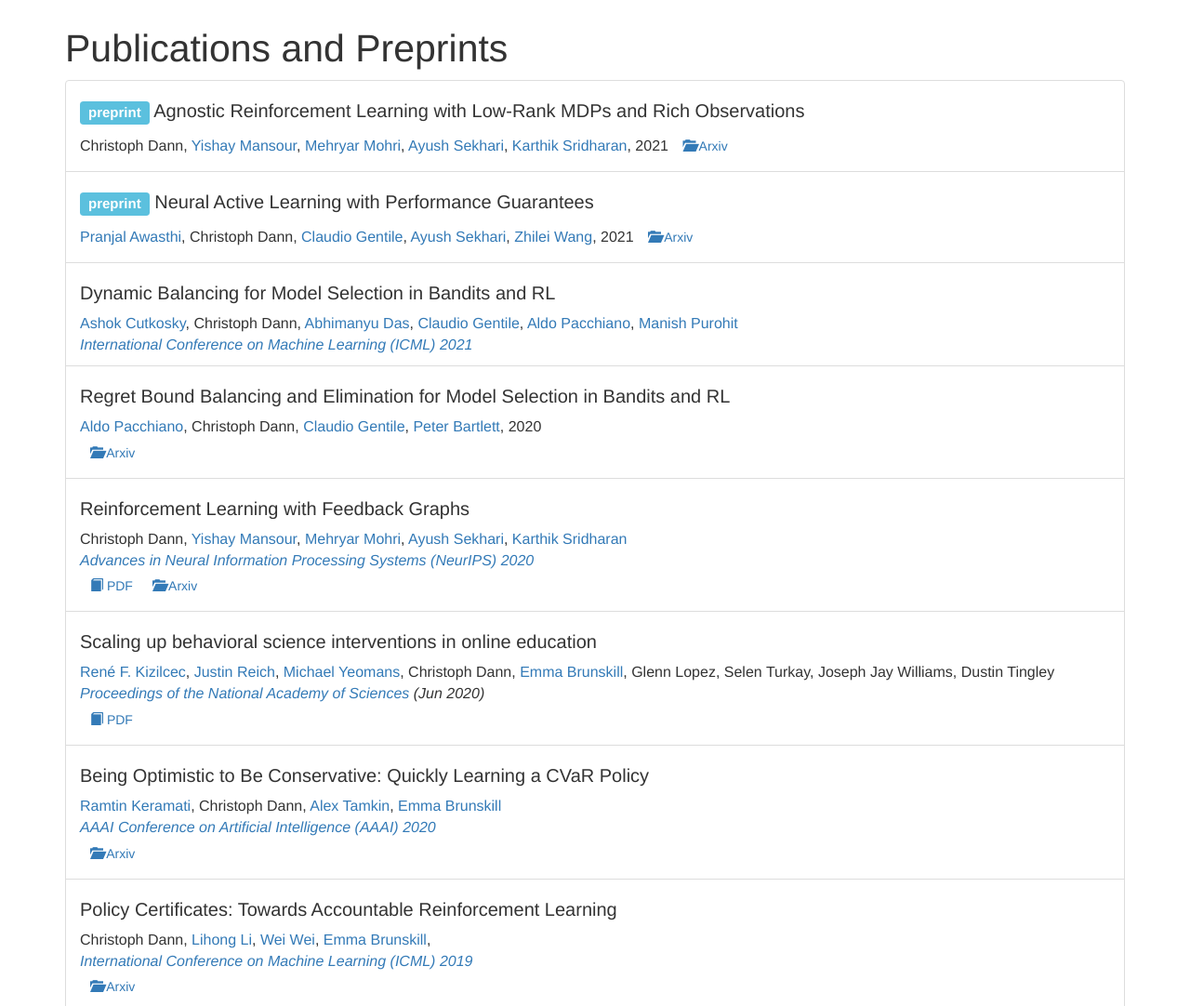
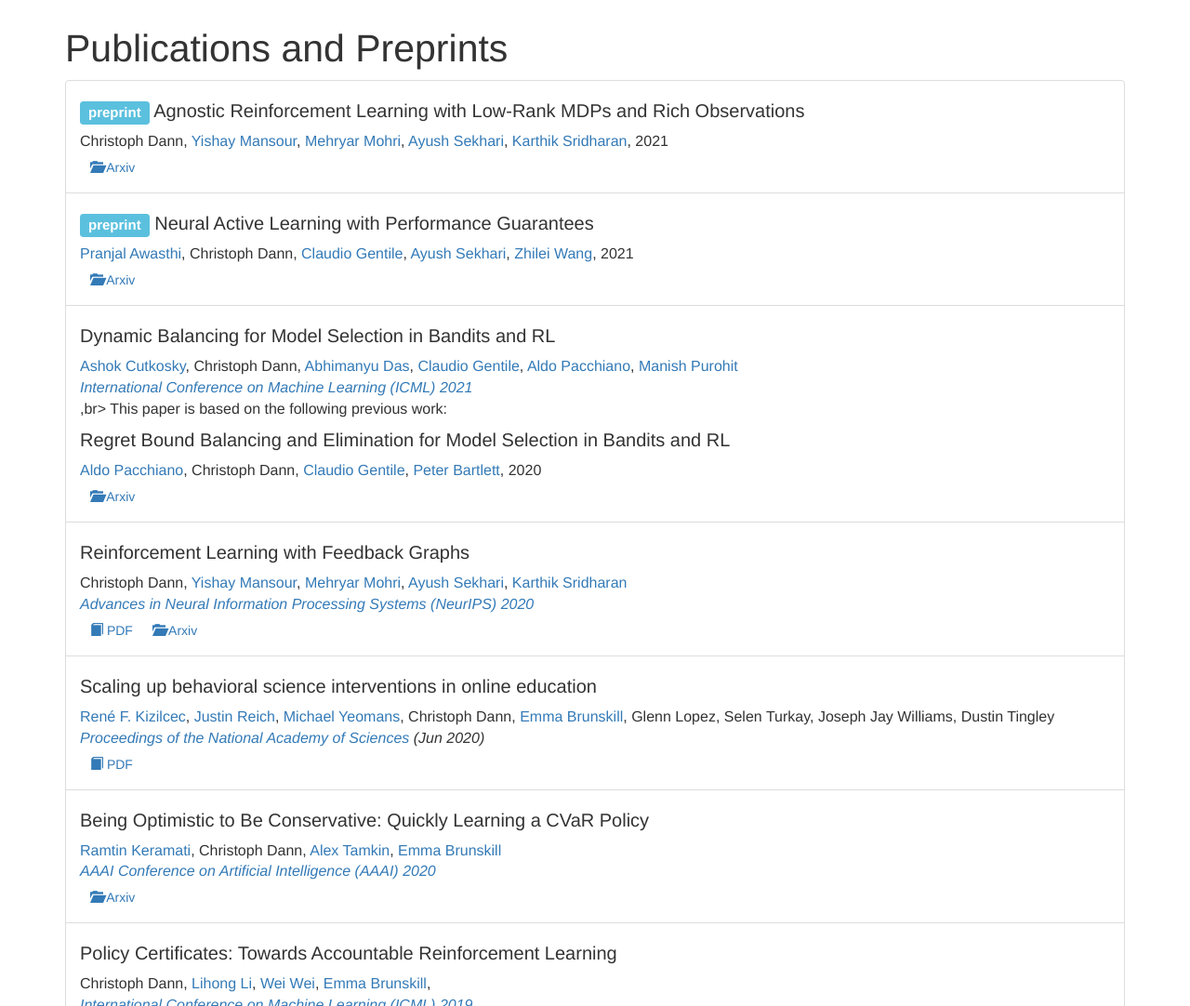
Before and after one commit to chrodan/chrodan.github.io, a plain HTML site: page index.html in a window 1280 px wide. Shown: the part 852-1934 px from the top of the page at 93% size. Drawn offline with nearby package versions, Linux system fonts and the light colour scheme.

Commit message:
Update index.html

```diff
--- a/index.html
+++ b/index.html
@@ -102,7 +102,7 @@ I also got a <a href="https://nips.cc/Conferences/2017/Awards">best reviewer awa
 		<a href="https://www.tau.ac.il/~mansour/">Yishay Mansour</a>,
 		<a href="https://cs.nyu.edu/cs/faculty/mohri/">Mehryar Mohri</a>,
 		<a href="https://www.cs.cornell.edu/~sekhari/">Ayush Sekhari</a>,
-		<a href="https://www.cs.cornell.edu/~sridharan/">Karthik Sridharan</a>, 2021
+		<a href="https://www.cs.cornell.edu/~sridharan/">Karthik Sridharan</a>, 2021<br>
                 <div class="btn-group btn-group-sm" role="group">
 		 <a role="button" class="btn btn-link" href="https://arxiv.org/abs/2106.11519">
                     <i class="glyphicon glyphicon-folder-open"></i> Arxiv</a>
@@ -116,7 +116,7 @@ I also got a <a href="https://nips.cc/Conferences/2017/Awards">best reviewer awa
               	Christoph Dann,
 		<a href="https://sites.google.com/view/cgentile/">Claudio Gentile</a>,
 		<a href="https://www.cs.cornell.edu/~sekhari/">Ayush Sekhari</a>,
-		<a href="https://scholar.google.com/citations?user=VPrrQbgAAAAJ&hl=en">Zhilei Wang</a>, 2021
+		<a href="https://scholar.google.com/citations?user=VPrrQbgAAAAJ&hl=en">Zhilei Wang</a>, 2021<br>
                 <div class="btn-group btn-group-sm" role="group">
 		 <a role="button" class="btn btn-link" href="https://arxiv.org/abs/2106.03243">
                     <i class="glyphicon glyphicon-folder-open"></i> Arxiv</a>
@@ -132,9 +132,8 @@ I also got a <a href="https://nips.cc/Conferences/2017/Awards">best reviewer awa
 		<a href="https://people.eecs.berkeley.edu/~pacchiano/">Aldo Pacchiano</a>,
 		<a href="https://sites.google.com/view/manishpurohit/home">Manish Purohit</a>
 							    <br>
-                <em><a href="https://icml.cc/Conferences/2021">International Conference on Machine Learning (ICML) 2021</a></em><br>
-                </li>
-							<li class="list-group-item">
+                <em><a href="https://icml.cc/Conferences/2021">International Conference on Machine Learning (ICML) 2021</a></em><br>,br>
+                This paper is based on the following previous work:
 			<h4>
 			Regret Bound Balancing and Elimination for Model Selection in Bandits and RL</h4>
 			<a href="https://people.eecs.berkeley.edu/~pacchiano/">Aldo Pacchiano</a>,
```
